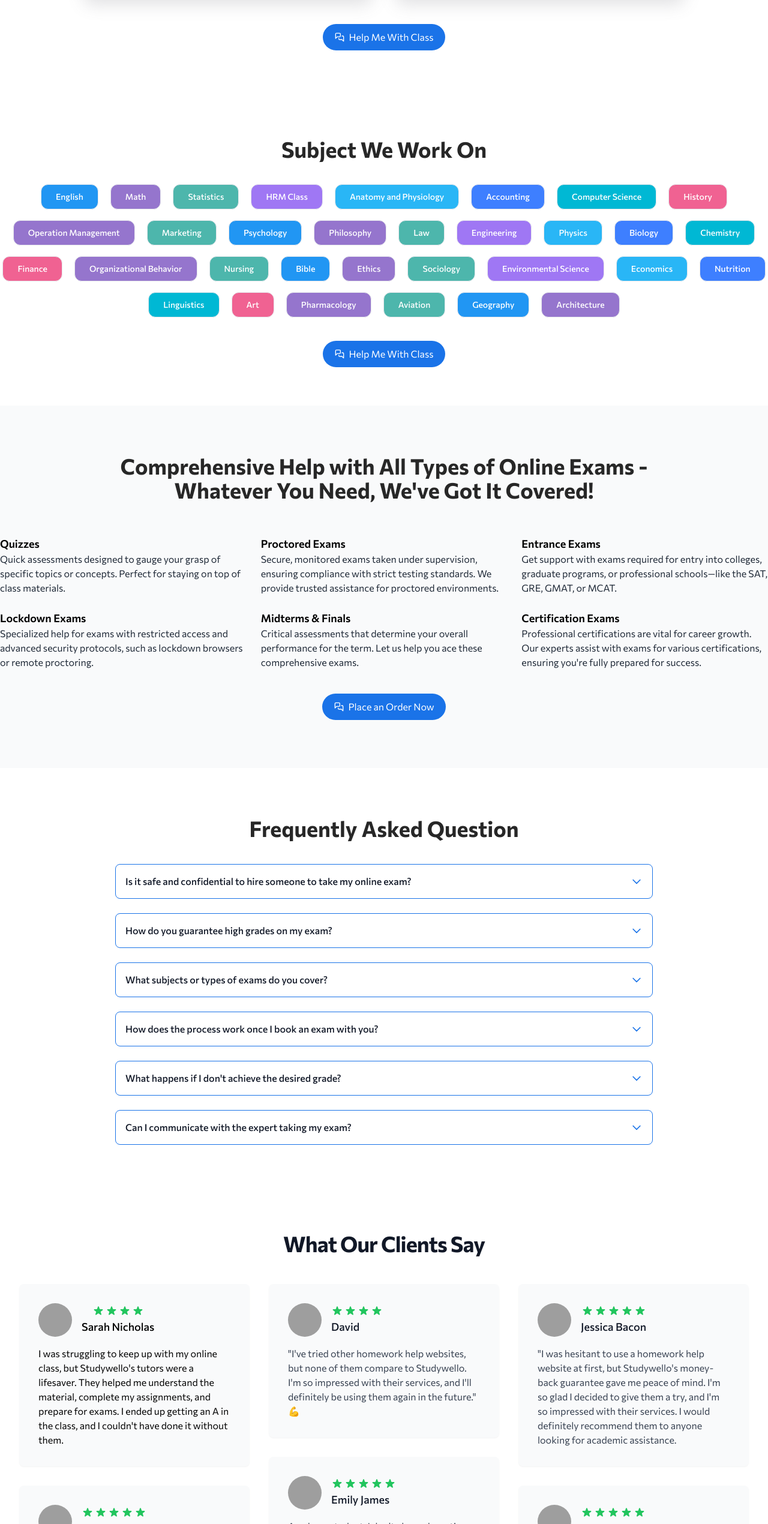
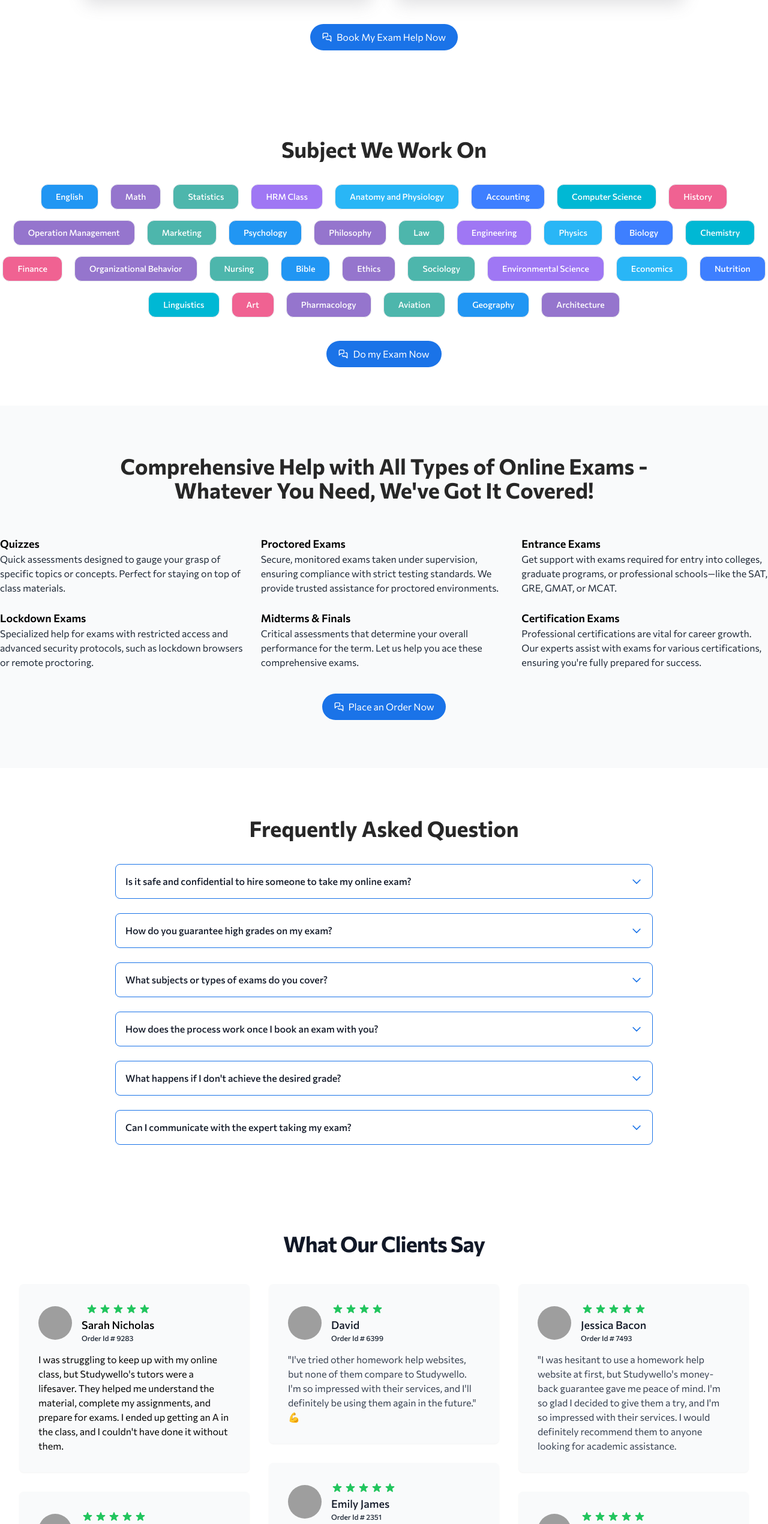
Before and after one commit to CodeWithSuheer/studywello, a React (Vite) app: page /exams-help in a window 1280 px wide. Shown: the part 3630-6170 px from the top of the page at 60% size. Built offline with nearby package versions, Linux system fonts and the light colour scheme; grey boxes are pictures that could not be loaded.

Commit message:
final changes

```diff
--- a/src/components/Comparison.jsx
+++ b/src/components/Comparison.jsx
@@ -1,6 +1,5 @@
 import React from 'react'
 import Button from './Button'
-
 
 const tick = (
     <svg xmlns="http://www.w3.org/2000/svg" width="24" height="24" viewBox="0 0 15 15"><path fill="none" stroke="currentColor" d="M4 7.5L7 10l4-5m-3.5 9.5a7 7 0 1 1 0-14a7 7 0 0 1 0 14Z" /></svg>
@@ -24,7 +23,7 @@ const othersData = [
     "No Refund Policy",
 ]
 
-const Comparison = () => {
+const Comparison = ({ text = "Help Me With Class" }) => {
     return (
         <>
             <section className='py-20'>
@@ -74,7 +73,7 @@ const Comparison = () => {
                     </div>
 
                     <div className="mt-10 flex justify-center items-center">
-                        <Button text="Help Me With Class" />
+                        <Button text={text} />
                     </div>
                 </div>
             </section>
--- a/src/pages/home/Testimonial.jsx
+++ b/src/pages/home/Testimonial.jsx
@@ -71,9 +71,18 @@ const Testimonial = () => {
                       >
                         <path d="M9.049 2.927c.3-.921 1.603-.921 1.902 0l1.07 3.292a1 1 0 00.95.69h3.462c.969 0 1.371 1.24.588 1.81l-2.8 2.034a1 1 0 00-.364 1.118l1.07 3.292c.3.921-.755 1.688-1.54 1.118l-2.8-2.034a1 1 0 00-1.175 0l-2.8 2.034c-.784.57-1.838-.197-1.539-1.118l1.07-3.292a1 1 0 00-.364-1.118L2.98 8.72c-.783-.57-.38-1.81.588-1.81h3.461a1 1 0 00.951-.69l1.07-3.292z" />
                       </svg>
+                      <svg
+                        xmlns="http://www.w3.org/2000/svg"
+                        className="h-5 w-5"
+                        viewBox="0 0 20 20"
+                        fill="currentColor"
+                      >
+                        <path d="M9.049 2.927c.3-.921 1.603-.921 1.902 0l1.07 3.292a1 1 0 00.95.69h3.462c.969 0 1.371 1.24.588 1.81l-2.8 2.034a1 1 0 00-.364 1.118l1.07 3.292c.3.921-.755 1.688-1.54 1.118l-2.8-2.034a1 1 0 00-1.175 0l-2.8 2.034c-.784.57-1.838-.197-1.539-1.118l1.07-3.292a1 1 0 00-.364-1.118L2.98 8.72c-.783-.57-.38-1.81.588-1.81h3.461a1 1 0 00.951-.69l1.07-3.292z" />
+                      </svg>
                     </div>
 
                     <p className="mt-0.5 text-lg font-medium">Sarah Nicholas</p>
+                    <p className="text-xs font-medium text-gray-800">Order Id # 9283</p>
                   </div>
                 </div>
 
@@ -143,6 +152,7 @@ const Testimonial = () => {
                     <p className="mt-0.5 text-lg font-medium text-gray-900">
                       John Micheal
                     </p>
+                    <p className="text-xs font-medium text-gray-800">Order Id # 5245</p>
                   </div>
                 </div>
 
@@ -211,6 +221,7 @@ const Testimonial = () => {
                     <p className="mt-0.5 text-lg font-medium text-gray-900">
                       Mary Jonathan
                     </p>
+                    <p className="text-xs font-medium text-gray-800">Order Id # 3512</p>
                   </div>
                 </div>
 
@@ -274,6 +285,7 @@ const Testimonial = () => {
                     <p className="mt-0.5 text-lg font-medium text-gray-900">
                       David
                     </p>
+                    <p className="text-xs font-medium text-gray-800">Order Id # 6399</p>
                   </div>
                 </div>
 
@@ -341,6 +353,7 @@ const Testimonial = () => {
                     <p className="mt-0.5 text-lg font-medium text-gray-900">
                       Emily James
                     </p>
+                    <p className="text-xs font-medium text-gray-800">Order Id # 2351</p>
                   </div>
                 </div>
 
@@ -411,6 +424,7 @@ const Testimonial = () => {
                     <p className="mt-0.5 text-lg font-medium text-gray-900">
                       Michael Barr
                     </p>
+                    <p className="text-xs font-medium text-gray-800">Order Id # 5111</p>
                   </div>
                 </div>
 
@@ -479,6 +493,7 @@ const Testimonial = () => {
                     <p className="mt-0.5 text-lg font-medium text-gray-900">
                       Jessica Bacon
                     </p>
+                    <p className="text-xs font-medium text-gray-800">Order Id # 7493</p>
                   </div>
                 </div>
 
@@ -548,6 +563,7 @@ const Testimonial = () => {
                     <p className="mt-0.5 text-lg font-medium text-gray-900">
                       Tayo Onalaja
                     </p>
+                    <p className="text-xs font-medium text-gray-800">Order Id # 8995</p>
                   </div>
                 </div>
 
@@ -611,6 +627,7 @@ const Testimonial = () => {
                     <p className="mt-0.5 text-lg font-medium text-gray-900">
                       John{" "}
                     </p>
+                    <p className="text-xs font-medium text-gray-800">Order Id # 6257</p>
                   </div>
                 </div>
 
--- a/src/pages/services/ExamsHelp.jsx
+++ b/src/pages/services/ExamsHelp.jsx
@@ -154,10 +154,10 @@ const ExamsHelp = () => {
       <CtaOneV2Exams />
 
       {/* --------------- COMPARISON ---------------  */}
-      <Comparison />
+      <Comparison text="Book My Exam Help Now" />
 
       {/* --------------- SUBJECT DETAILS ---------------  */}
-      <Subject text="Help Me With Class" />
+      <Subject text="Do my Exam Now" />
 
       {/* --------------- HELP WITH ALL TYPE ---------------  */}
       <HelpWithAllType />
```
